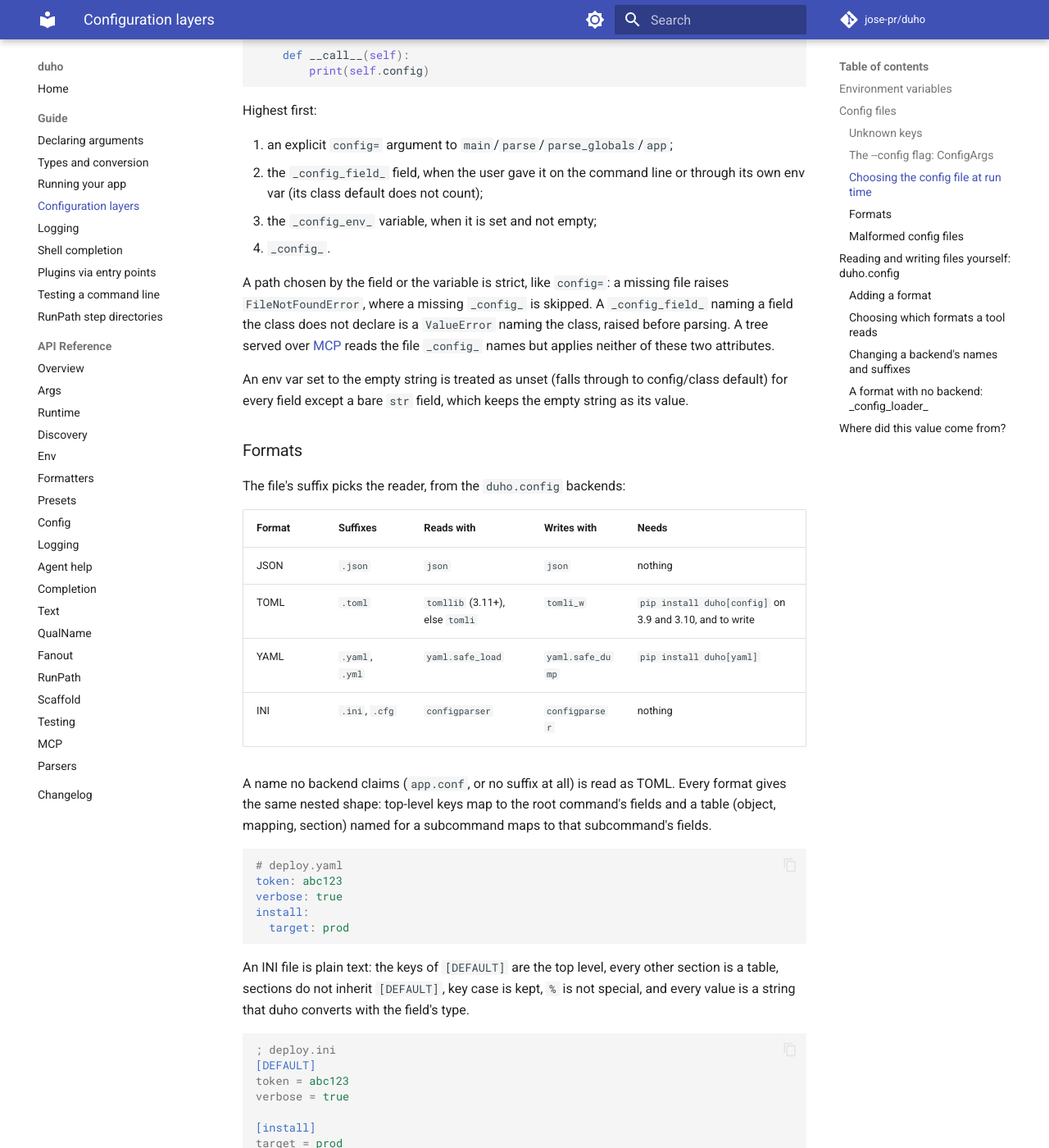
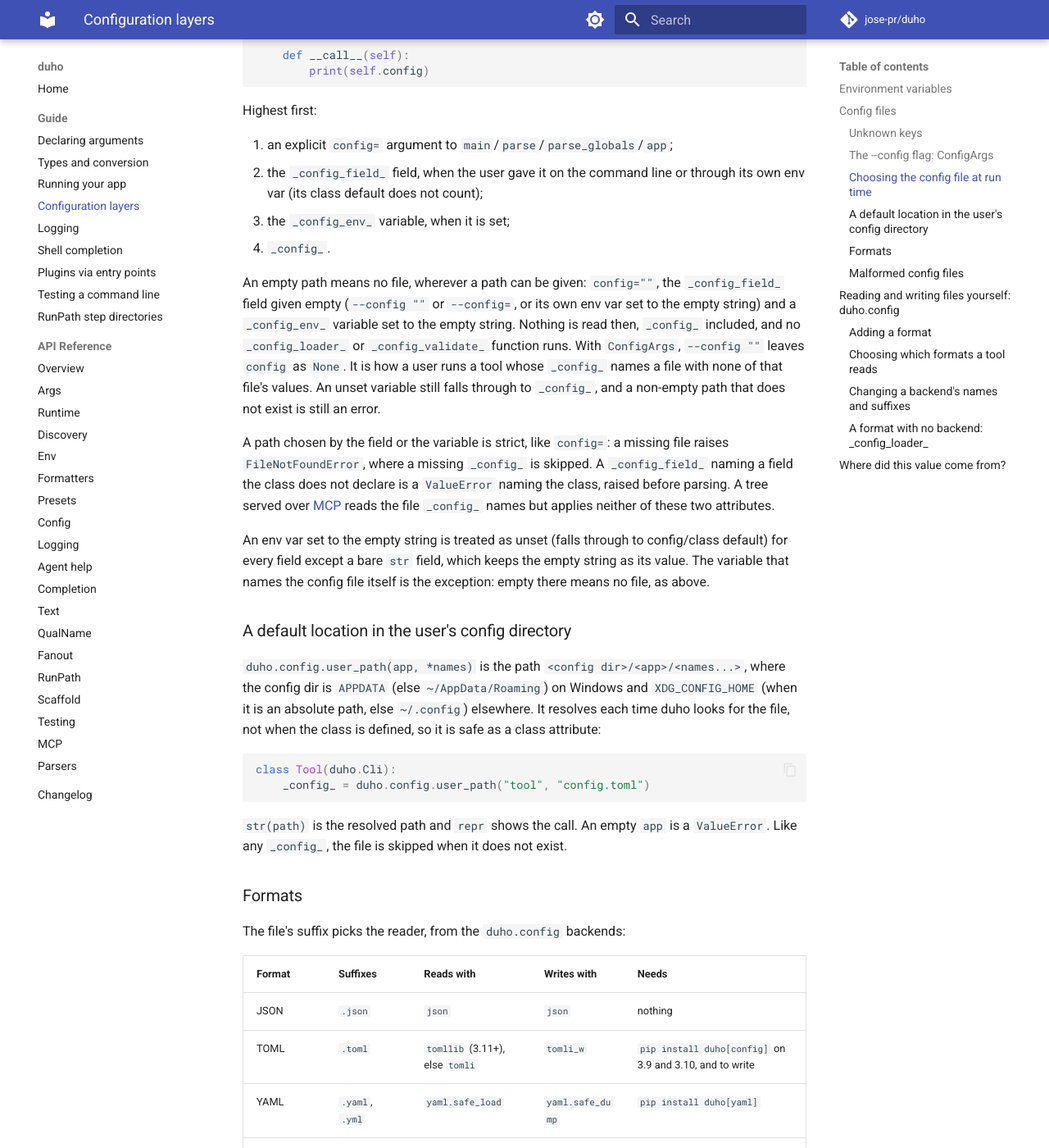
Before and after one commit to jose-pr/duho, an MkDocs documentation site: the page built from docs/guide/config.md, in a window 1280 px wide and 1400 px high, scrolled down 3950 px. Shown: the whole window at 82% size. Built offline with MkDocs 1.6.1 and Material for MkDocs 9.7.7, drawn with Linux system fonts in a browser that asks for light colours; comment, search, counter and statistics services are not loaded; some of the changed text lies outside the part shown.

Commit message:
docs: empty config path, loader source, user_path, app_name and in_tool_call

````diff
--- a/docs/guide/config.md
+++ b/docs/guide/config.md
@@ -197,8 +197,16 @@
 1. an explicit `config=` argument to `main`/`parse`/`parse_globals`/`app`;
 2. the `_config_field_` field, when the user gave it on the command line or through its
    own env var (its class default does not count);
-3. the `_config_env_` variable, when it is set and not empty;
+3. the `_config_env_` variable, when it is set;
 4. `_config_`.
+
+An empty path means no file, wherever a path can be given: `config=""`, the
+`_config_field_` field given empty (`--config ""` or `--config=`, or its own env var set
+to the empty string) and a `_config_env_` variable set to the empty string. Nothing is read
+then, `_config_` included, and no `_config_loader_` or `_config_validate_` function runs.
+With `ConfigArgs`, `--config ""` leaves `config` as `None`. It is how a user runs a tool
+whose `_config_` names a file with none of that file's values. An unset variable still
+falls through to `_config_`, and a non-empty path that does not exist is still an error.
 
 A path chosen by the field or the variable is strict, like `config=`: a missing file
 raises `FileNotFoundError`, where a missing `_config_` is skipped. A `_config_field_`
@@ -209,7 +217,23 @@
 
 An env var set to the empty string is treated as unset (falls through to
 config/class default) for every field except a bare `str` field, which keeps
-the empty string as its value.
+the empty string as its value. The variable that names the config file itself is the
+exception: empty there means no file, as above.
+
+### A default location in the user's config directory
+
+`duho.config.user_path(app, *names)` is the path `<config dir>/<app>/<names...>`, where the
+config dir is `APPDATA` (else `~/AppData/Roaming`) on Windows and `XDG_CONFIG_HOME` (when it
+is an absolute path, else `~/.config`) elsewhere. It resolves each time duho looks for the
+file, not when the class is defined, so it is safe as a class attribute:
+
+```python
+class Tool(duho.Cli):
+    _config_ = duho.config.user_path("tool", "config.toml")
+```
+
+`str(path)` is the resolved path and `repr` shows the call. An empty `app` is a
+`ValueError`. Like any `_config_`, the file is skipped when it does not exist.
 
 ### Formats
 
@@ -384,6 +408,26 @@
     _config_loader_ = staticmethod(lambda path: my_hjson.loads(path.read_text()))
 ```
 
+A loader that takes two positional arguments is also told where its path came from, as a
+second argument: `"argument"` (`config=`), `"field"` (the `_config_field_` field),
+`"env"` (the `_config_env_` variable) or `"default"` (`_config_`, also for a tree served
+over MCP). A program can then check a file it found on its own differently from one the
+user named. A loader of one argument is called as before.
+
+```python
+def load(path, source):
+    try:
+        return my_hjson.loads(path.read_text())
+    except ValueError:
+        if source == "default":
+            return {}  # a stale default file is ignored; a named one is an error
+        raise
+
+class Deploy(duho.Cli):
+    _config_ = "./deploy.hjson"
+    _config_loader_ = staticmethod(load)
+```
+
 Errors raised inside the loader propagate to the caller unchanged: duho does not convert
 them, so the application reports them its own way. Only the backends, and the check that
 the loaded value is a mapping, report through the parser: a loader that returns something
````
Also changed, not shown: CHANGELOG.md (+16 -0 lines), README.md (+2 -1 lines), RELEASENOTES.md (+19 -0 lines), docs/guide/running.md (+20 -0 lines), src/duho/AGENTS.md (+13 -3 lines).
